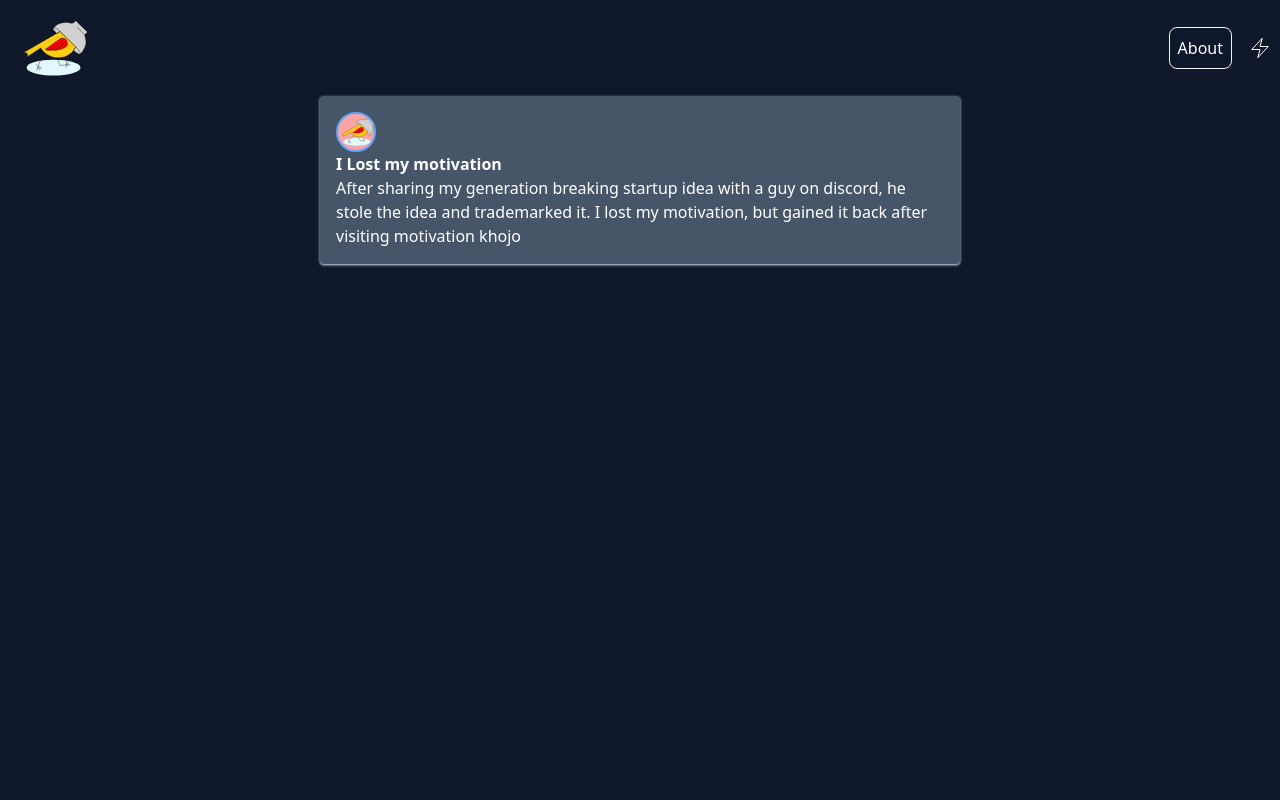
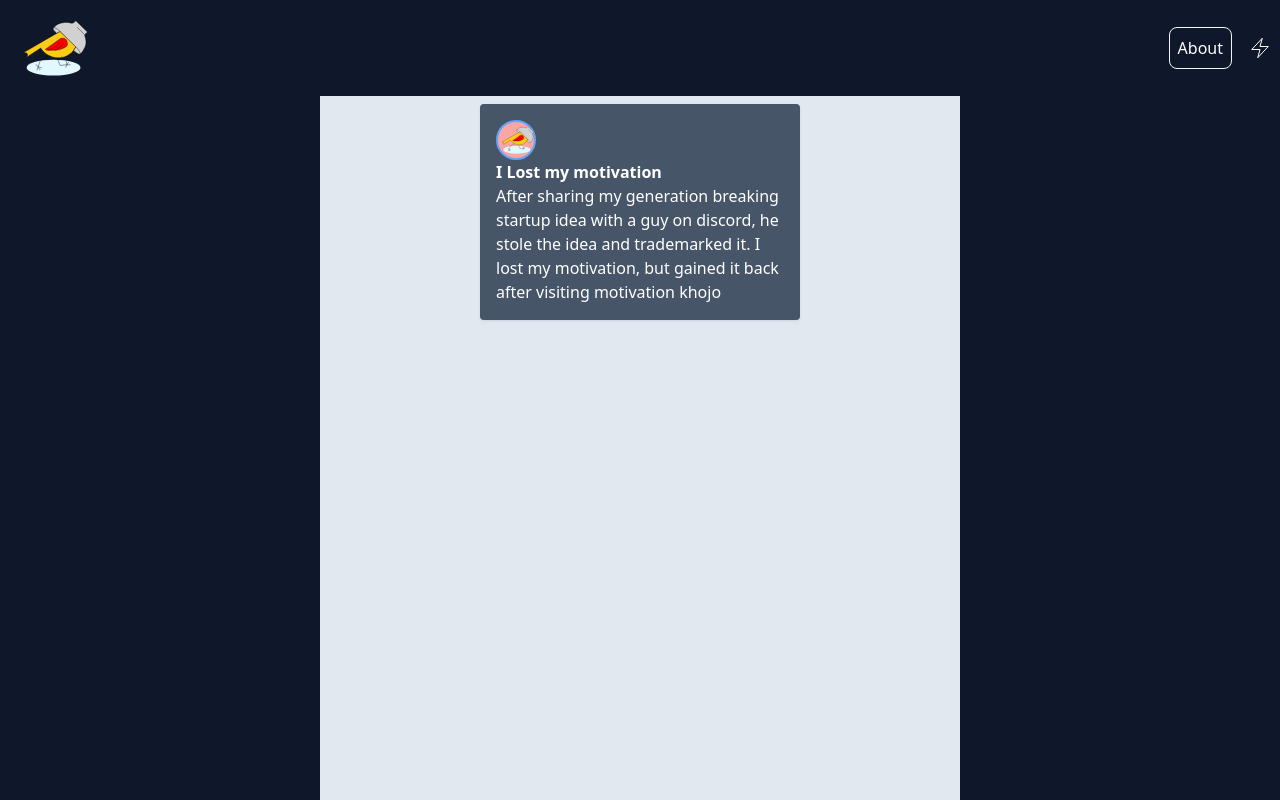
Before and after one commit to abantoo/motivation-khojo, a React (Vite) app: page /feed in a window 1280 px wide. Built offline with nearby package versions, Linux system fonts and the light colour scheme.

Commit message:
NEW: logo update

```diff
--- a/package.json
+++ b/package.json
@@ -13,6 +13,7 @@
     "npm": "^9.4.1",
     "react": "^18.2.0",
     "react-dom": "^18.2.0",
+    "react-icons": "^4.7.1",
     "react-router-dom": "^6.8.0"
   },
   "devDependencies": {
--- a/src/pages/Feed.tsx
+++ b/src/pages/Feed.tsx
@@ -1,8 +1,8 @@
 import KhojoBird from "../assets/KhojoBird.svg";
 function Feed() {
   return (
-    <div className="flex justify-center">
-      <div className="w-1/2 bg-slate-600 h-max p-4 rounded shadow shadow-slate-300">
+    <div className="flex justify-center md:w-1/2 bg-slate-200 mx-auto">
+      <div className="md:w-1/2 w-full m-2 bg-slate-600 h-max p-4 rounded shadow shadow-slate-300">
         <div className="rounded-full border-2 border-blue-400 h-10 w-10 flex items-center justify-end bg-red-300">
           <img
             src={KhojoBird}
```
Also changed, not shown: 1 other file (tests, documents, lock files or other folders).
